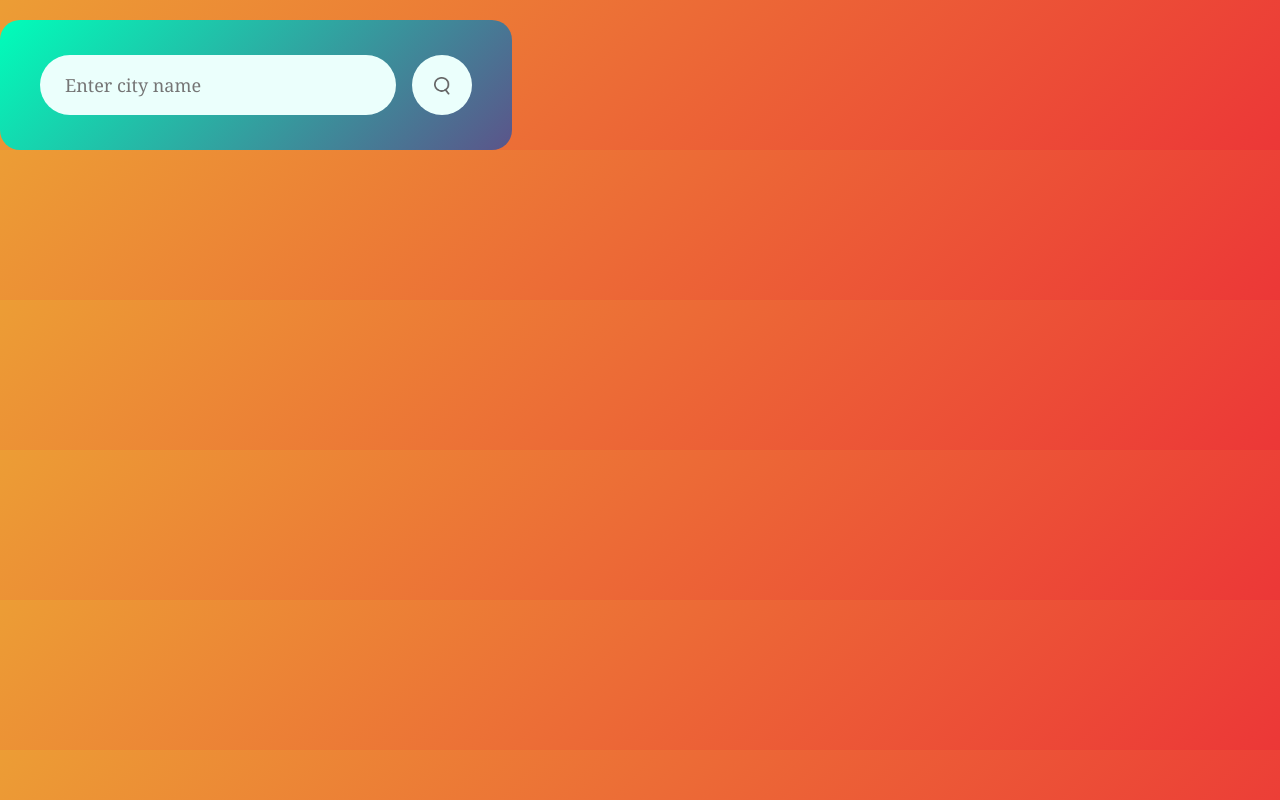
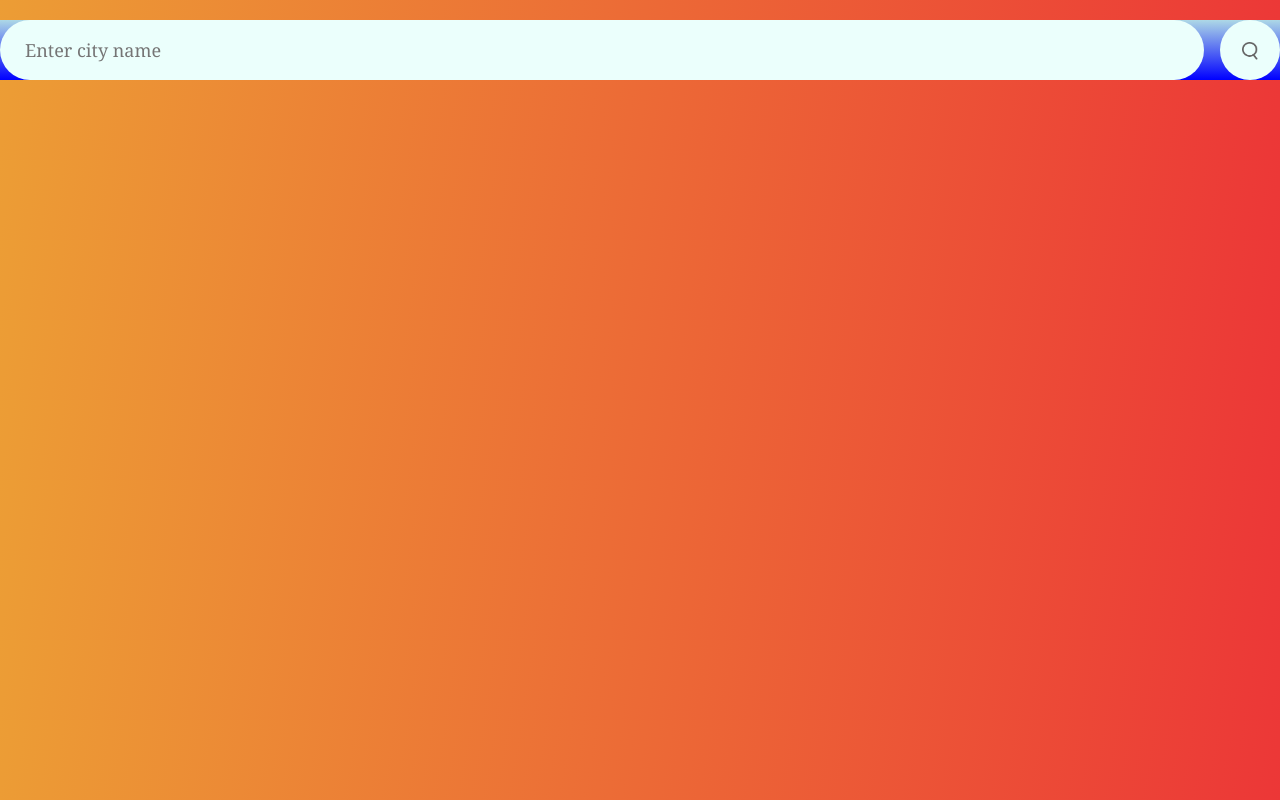
Before and after one commit to yashKappa/weather-report, a plain HTML site: page index.html in a window 1280 px wide. Drawn offline with nearby package versions, Linux system fonts and the light colour scheme; a web font is replaced by a local one.

Commit message:
Update style.css

```diff
--- a/style.css
+++ b/style.css
@@ -9,15 +9,10 @@
 }
 
 body{
-    background: linear-gradient(135deg, #ec9d35, #ec3737);
+    background: linear-gradient(100deg, #ec9d35, #ec3737);
 }
 .card{
-    width:40%;
-    background: linear-gradient(135deg, #00feba, #5b548a);
-    color: #fff;
-    border-radius: 20px;
-    padding: 35px 40px;
-    text-align: center;
+    background: linear-gradient(360deg, blue, lightblue);
 }
 .search{
     width: 100%;
@@ -93,7 +88,7 @@ body{
     display: none;
 }
 
-@media only screen and (max-width: 780px) {
+@media only screen and (max-width: px) {
     .card{
         width:100%;
         background: linear-gradient(135deg, #0a2479, #391fe4);
```
